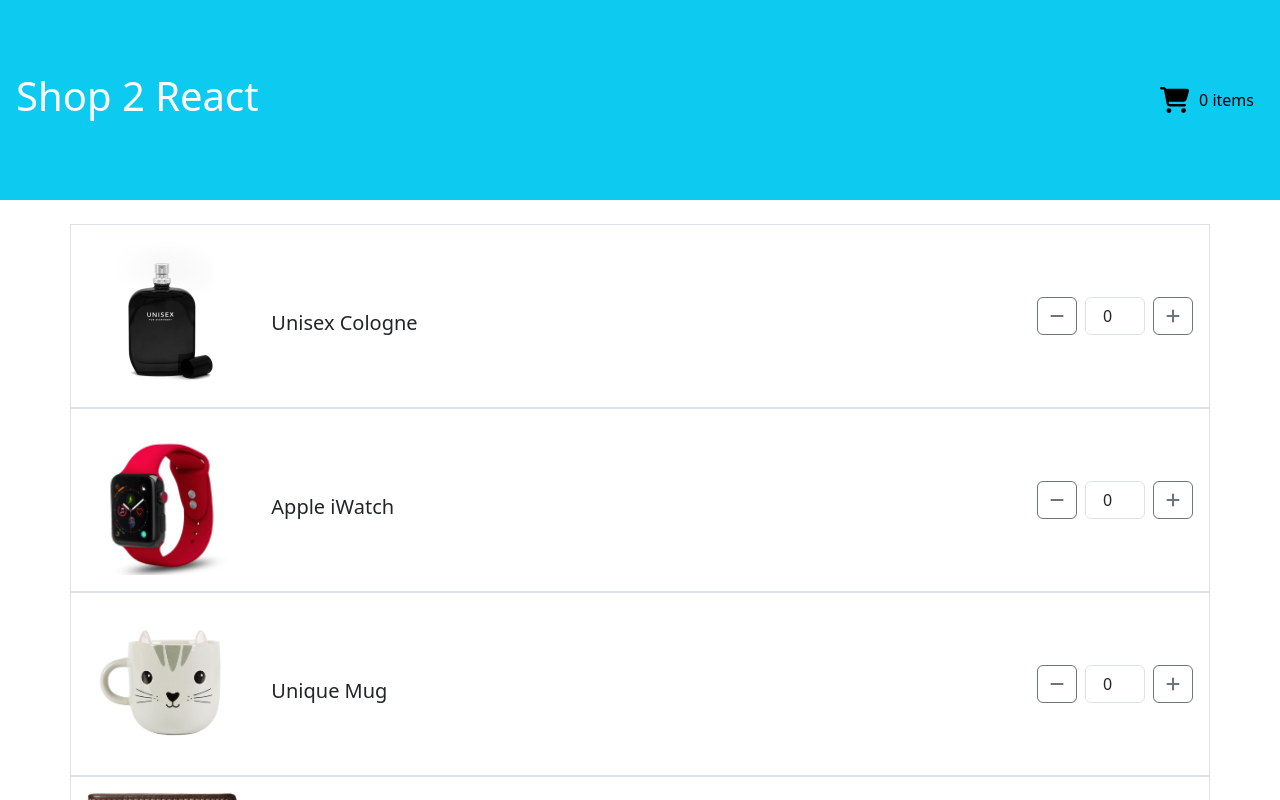
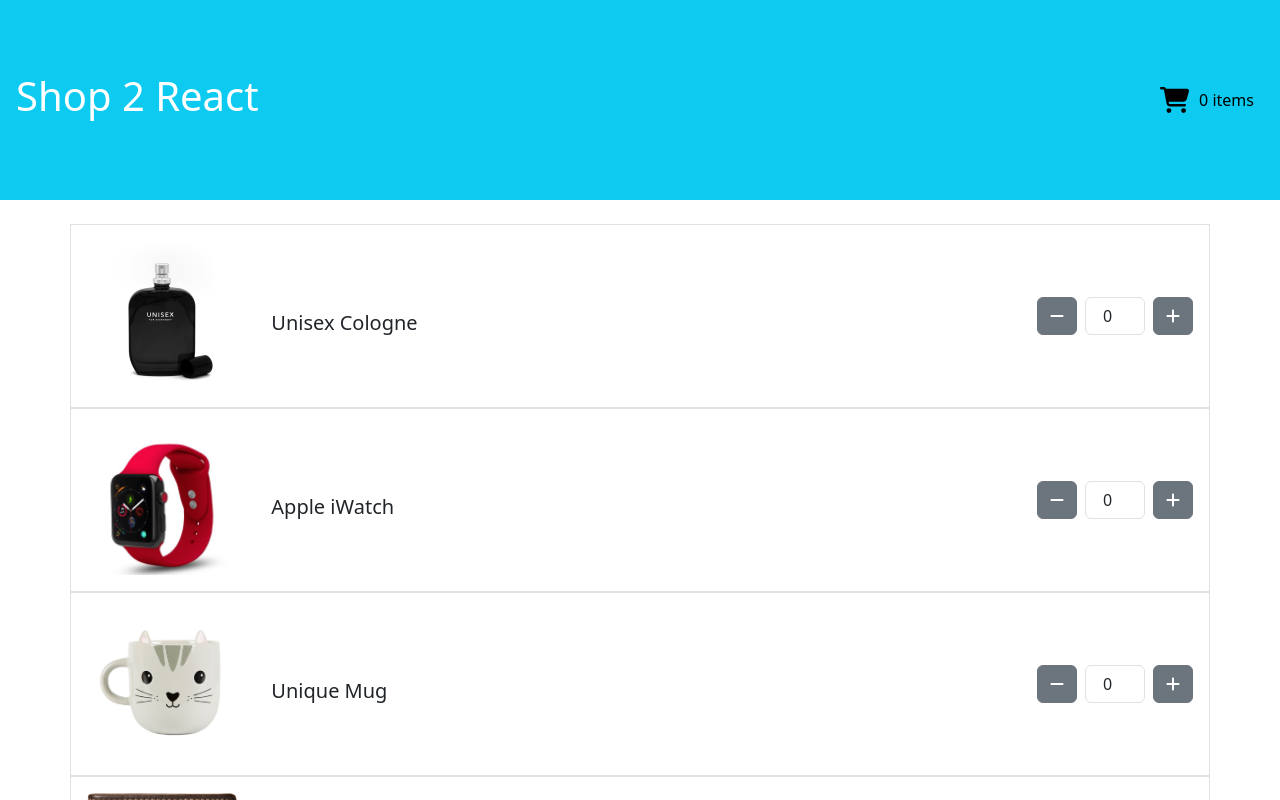
Before and after one commit to ting625/m5-w1-d3-assignment, a React (Create React App) app in the folder shopcart/: page / in a window 1280 px wide. Shown: the top 800 px of the page. Built offline with nearby package versions, Linux system fonts and the light colour scheme.

Commit message:
update button styling

```diff
--- a/shopcart/src/App.js
+++ b/shopcart/src/App.js
@@ -104,20 +104,22 @@
                     <p className="font-weight-bold">{product.name}</p>
                   </div>
                   <div className="product-quantity d-flex align-items-center col-md-6 justify-content-end">
-                    <button onClick={() => handleDecrement(product.key)} className="btn btn-outline-secondary mr-2">
+                    <div className="quantity-control d-flex align-items-center">
+                      <button onClick={() => handleDecrement(product.key)} className="btn btn-secondary">
                         <FontAwesomeIcon icon={faMinus} />
                       </button>
                       <input
                         type="number"
                         value={quantities[product.key]}
                         onChange={(e) => handleInputChange(product.key, e.target.value)}
-                      className="form-control mx-2"
-                      style={{ width: '60px', textAlign: 'center' }}
+                        className="form-control mx-2 text-center"
+                        style={{ width: '60px' }}
                         min="0"
                       />
-                    <button onClick={() => handleIncrement(product.key)} className="btn btn-outline-secondary ml-2">
+                      <button onClick={() => handleIncrement(product.key)} className="btn btn-secondary">
                         <FontAwesomeIcon icon={faPlus} />
                       </button>
+                    </div>
                   </div>
                 </div>
               ))}
```
Lines whose indentation alone changed are shown as unchanged.
